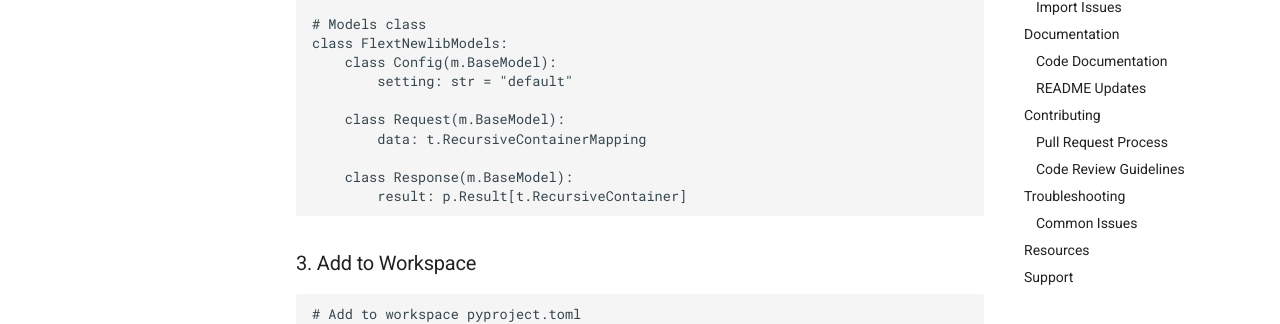
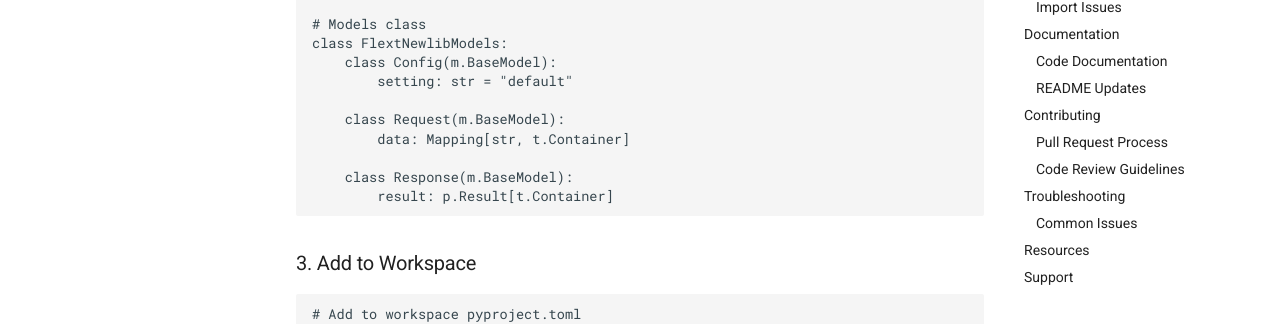
Before and after one commit to flext-sh/flext-dbt-ldap, an MkDocs documentation site: the page built from docs/guides/development.md, in a window 1280 px wide and 1400 px high, scrolled down 6691 px. Shown: the part 873-1197 px from the top of the window. Built offline with MkDocs 1.6.1 and Material for MkDocs 9.7.7, drawn with Linux system fonts in a browser that asks for light colours; comment, search, counter and statistics services are not loaded; some of the changed text lies outside the part shown.

Commit message:
chore: refactor migration

````diff
--- a/docs/guides/development.md
+++ b/docs/guides/development.md
@@ -151,7 +151,7 @@ git push origin feature/amazing-feature
 
 ```python
 # ✅ CORRECT - Complete type annotations
-def process_data(data: t.RecursiveContainerMapping) -> p.Result[ProcessedData]:
+def process_data(data: Mapping[str, t.Container]) -> p.Result[ProcessedData]:
     """Process data with type safety."""
     if not data:
         return r[ProcessedData].fail("Data required")
@@ -190,16 +190,16 @@ def validate_and_process(data: dict) -> ProcessedData:
 # ✅ CORRECT - Use [Project]Models pattern
 class FlextApiModels:
     class Request(m.BaseModel):
-        data: t.RecursiveContainerMapping
+        data: Mapping[str, t.Container]
 
     class Response(m.BaseModel):
-        result: p.Result[t.RecursiveContainer]
+        result: p.Result[t.Container]
         status: int
 
 
 # ❌ WRONG - Scattered model definitions
 class ApiRequest(m.BaseModel):
-    data: t.RecursiveContainerMapping
+    data: Mapping[str, t.Container]
 
 
 class ApiResponse(m.BaseModel):
@@ -350,10 +350,10 @@ class FlextNewlibModels:
         setting: str = "default"
 
     class Request(m.BaseModel):
-        data: t.RecursiveContainerMapping
+        data: Mapping[str, t.Container]
 
     class Response(m.BaseModel):
-        result: p.Result[t.RecursiveContainer]
+        result: p.Result[t.Container]
 ```
 
 ### 3. Add to Workspace
@@ -402,7 +402,7 @@ poetry env info
 ### Code Documentation
 
 ```python
-def process_data(data: t.RecursiveContainerMapping) -> p.Result[ProcessedData]:
+def process_data(data: Mapping[str, t.Container]) -> p.Result[ProcessedData]:
     """
     Process data using the FLEXT pipeline.
 
````
Also changed, not shown: docs/guides/testing.md (+1 -1 lines), docs/guides/troubleshooting.md (+2 -2 lines), 4 other files.
